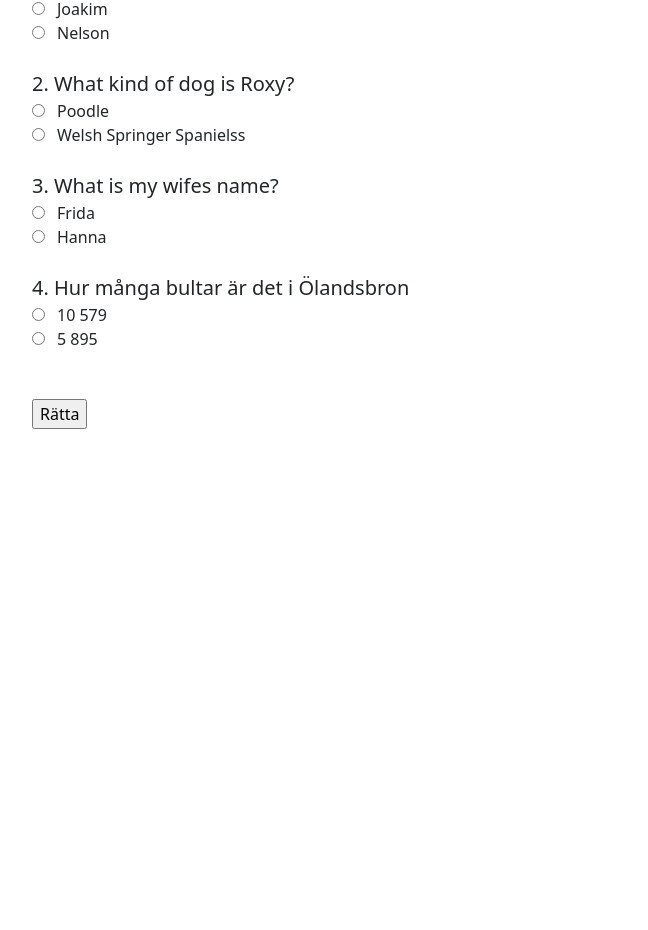
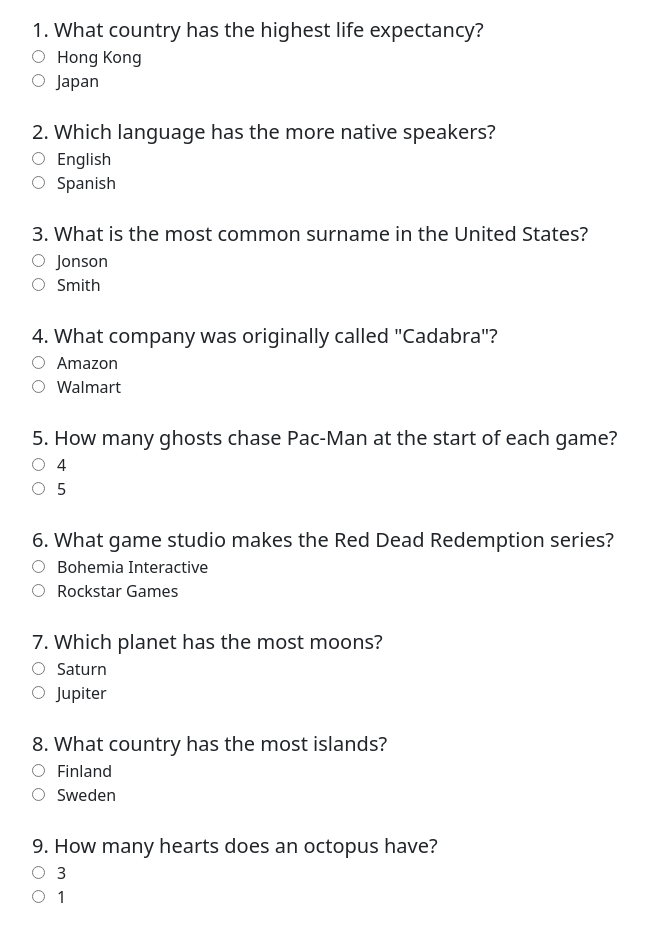
Before and after one commit to devjoppe/simple-quiz, a plain HTML site: page index.html in a window 1280 px wide. Shown: the part 57-987 px from the top of the page, without its empty margins (50-698 px from the left). Before the commit the page ends 800 px from the top, so only its background shows below. Drawn offline with Linux system fonts and the light colour scheme.

Commit message:
fixed some colors

```diff
--- a/index.html
+++ b/index.html
@@ -11,14 +11,15 @@
 <body>
     <form id="quiz">
         <div class="container quiz-questions">
+            <h1>My Quiz</h1>
             <!-- Quiz questions -->
         </div>
         <div class="container quiz-result mt-4">
             <!-- Quiz results -->
         </div>
         <div class="container">
-            <input class="submit mt-4" type="submit" value="Rätta">
-            <input class="playagain hide mt-4" type="button" value="Spela igen">
+            <input class="submit mt-4 mb-4" type="submit" value="Check answers">
+            <input class="playagain hide mt-4 mb-4" type="button" value="Play again">
         </div>
     </form>
     <script src="js/questions.js"></script>
--- a/js/questions.js
+++ b/js/questions.js
@@ -1,30 +1,72 @@
 let questions = [
     {
-        question: 'What is my name?',
+        question: 'What country has the highest life expectancy?',
         answers: [
-            { ans: 'Joakim', check: true },
-            { ans: 'Nelson', check: false }
+            { ans: 'Hong Kong', check: true },
+            { ans: 'Japan', check: false }
         ]
     },
     {
-        question: 'What kind of dog is Roxy?',
+        question: 'Which language has the more native speakers?',
         answers: [
-            { ans: 'Poodle', check: false },
-            { ans: 'Welsh Springer Spanielss', check: true }
+            { ans: 'English', check: false },
+            { ans: 'Spanish', check: true }
         ]
     },
     {
-        question: 'What is my wifes name?',
+        question: 'What is the most common surname in the United States?',
         answers: [
-            { ans: 'Frida', check: false },
-            { ans: 'Hanna', check: true }
+            { ans: 'Jonson', check: false },
+            { ans: 'Smith', check: true }
         ]
     },
     {
-        question: 'Hur många bultar är det i Ölandsbron',
+        question: 'What company was originally called "Cadabra"?',
         answers: [
-            { ans: '10 579', check: true },
-            { ans: '5 895', check: false }
+            { ans: 'Amazon', check: true },
+            { ans: 'Walmart', check: false }
+        ]
+    },
+    {
+        question: 'How many ghosts chase Pac-Man at the start of each game?',
+        answers: [
+            { ans: '4', check: true },
+            { ans: '5', check: false }
+        ]
+    },
+    {
+        question: 'What game studio makes the Red Dead Redemption series?',
+        answers: [
+            { ans: 'Bohemia Interactive', check: false },
+            { ans: 'Rockstar Games', check: true }
+        ]
+    },
+    {
+        question: 'Which planet has the most moons?',
+        answers: [
+            { ans: 'Saturn', check: true },
+            { ans: 'Jupiter', check: false }
+        ]
+    },
+    {
+        question: 'What country has the most islands?',
+        answers: [
+            { ans: 'Finland', check: false },
+            { ans: 'Sweden', check: true }
+        ]
+    },
+    {
+        question: 'How many hearts does an octopus have?',
+        answers: [
+            { ans: '3', check: true },
+            { ans: '1', check: false }
+        ]
+    },
+    {
+        question: 'Where is the strongest human muscle located?',
+        answers: [
+            { ans: 'Neck', check: false },
+            { ans: 'Jaw', check: true }
         ]
     }
 ]
--- a/js/quiz-jo.js
+++ b/js/quiz-jo.js
@@ -112,6 +112,7 @@ const displayPoints = pointNumber => {
 
     const showResult = document.querySelector('.quiz-result');
     const resultText = document.createElement('span');
+    resultText.className = 'score';
 
     resultText.textContent = `${pointNumber} av ${questionNumber} (${totalProcent}%)`;
     showResult.appendChild(resultText);
--- a/styles/scss/styles.scss
+++ b/styles/scss/styles.scss
@@ -7,13 +7,23 @@ input[type="radio"] {
 }
 
 .wrong {
-    background:coral;
+    background: #f8d7da;
 }
 
 .correct {
-    background: cadetblue;
+    background: #d1e7dd;
 }
 
 .hide {
     display: none;
 }
+
+.quiz-result {
+    font-size: 24px;
+    background: #c6e9f1;
+}
+
+.score {
+    display: inline-block;
+    padding: 16px;
+}
```
Also changed, not shown: styles/css/styles.min.css, 1 other file.
